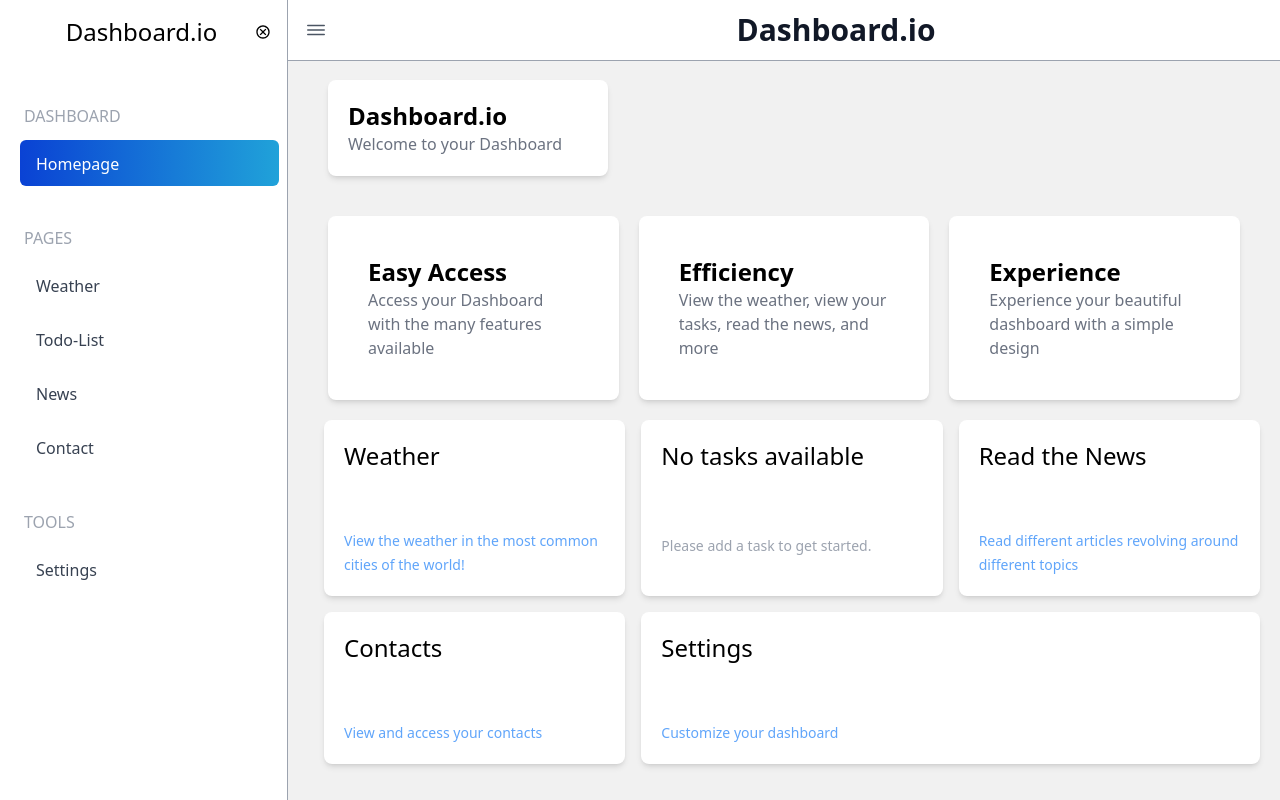
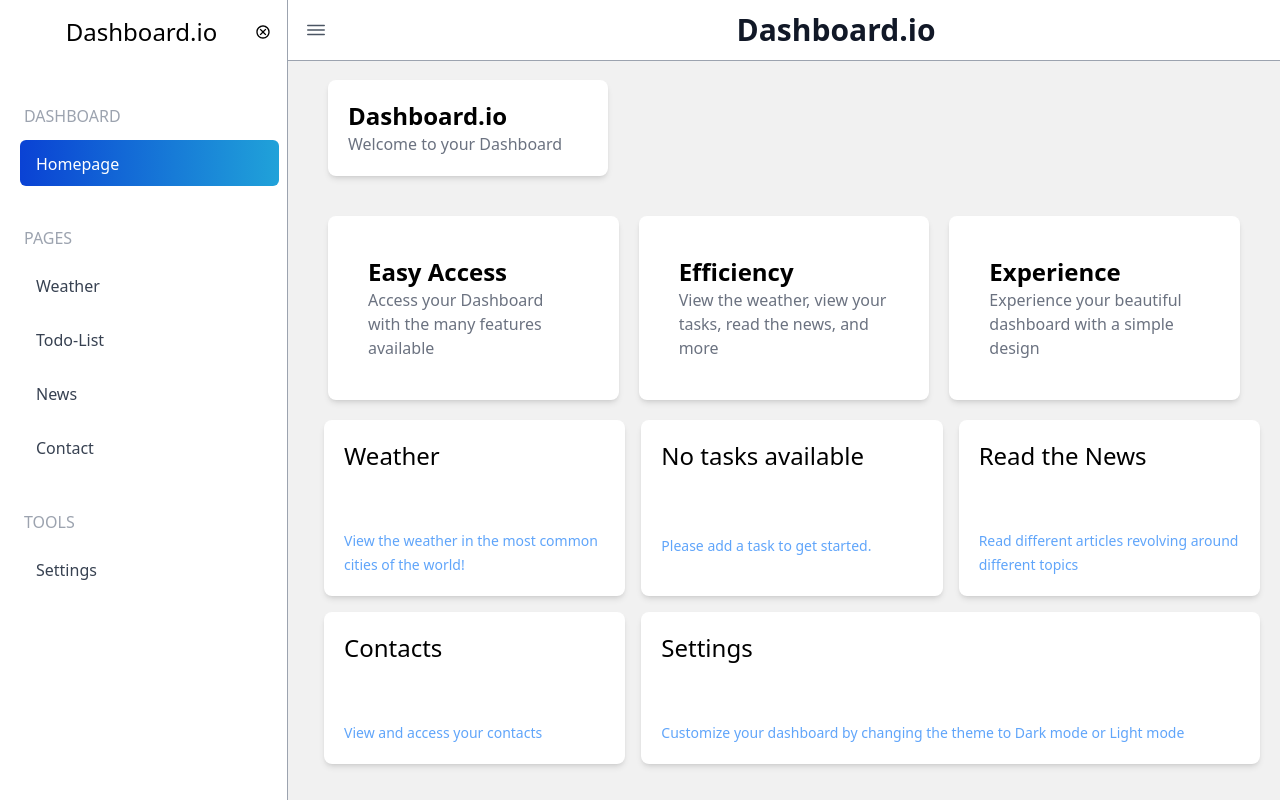
Before and after one commit to jeffreychery009/Dashboard-profile, a React (Vite) app: page / in a window 1280 px wide. Built offline with nearby package versions, Linux system fonts and the light colour scheme.

Commit message:
Last Changes

```diff
--- a/package.json
+++ b/package.json
@@ -28,6 +28,7 @@
     "eslint-plugin-react-hooks": "^4.6.2",
     "eslint-plugin-react-refresh": "^0.4.7",
     "postcss": "^8.4.40",
+    "rollup-plugin-visualizer": "^5.12.0",
     "tailwindcss": "^3.4.7",
     "typescript": "^5.2.2",
     "vite": "^5.3.4"
--- a/src/App.tsx
+++ b/src/App.tsx
@@ -9,7 +9,7 @@ import {
   Settings,
 } from "./pages/index";
 import { BrowserRouter, Routes, Route } from "react-router-dom";
-import { useStateContext } from "./context/contextProvider";
+import { useStateContext } from "./context/menuProvider";
 import { ThemeProvider } from "./context/themeProvider";
 
 const App = () => {
--- a/src/components/NavBar.tsx
+++ b/src/components/NavBar.tsx
@@ -1,6 +1,6 @@
 import React, { useEffect } from "react";
 import { IoIosMenu } from "react-icons/io";
-import { useStateContext } from "../context/contextProvider";
+import { useStateContext } from "../context/menuProvider";
 
 const NavBar = () => {
   const { activeMenu, setActiveMenu } = useStateContext();
--- a/src/components/SideBar.tsx
+++ b/src/components/SideBar.tsx
@@ -2,7 +2,7 @@ import React from "react";
 import { links } from "../data/DummyData";
 import { MdOutlineCancel } from "react-icons/md";
 import { Link, useLocation } from "react-router-dom";
-import { useStateContext } from "../context/contextProvider";
+import { useStateContext } from "../context/menuProvider";
 
 const SideBar = () => {
   const { activeMenu, setActiveMenu } = useStateContext();
--- a/src/components/index.tsx
+++ b/src/components/index.tsx
@@ -1,3 +1,2 @@
-export { default as Button } from "./Button";
 export { default as NavBar } from "./NavBar";
 export { default as SideBar } from "./SideBar";
--- a/src/main.tsx
+++ b/src/main.tsx
@@ -2,7 +2,7 @@ import React from "react";
 import ReactDOM from "react-dom/client";
 import "./index.css";
 import App from "./App";
-import { ContextProvider } from "./context/contextProvider";
+import { ContextProvider } from "./context/menuProvider";
 import { TodoProvider } from "./context/todoProvider";
 
 ReactDOM.createRoot(document.getElementById("root")!).render(
--- a/src/pages/Contacts.tsx
+++ b/src/pages/Contacts.tsx
@@ -21,7 +21,7 @@ const Contacts = () => {
           <input
             type="text"
             onChange={(e) => setSearch(e.target.value)}
-            className=" ml-5 w-full max-w-sm px-4 py-2 border border-gray-300 rounded-lg shadow-sm focus:outline-none focus:ring-2 focus:ring-blue-500 focus:border-transparent"
+            className=" ml-5 w-full max-w-sm px-4 py-2 border border-gray-300 rounded-lg shadow-lg focus:outline-none focus:ring-2 focus:ring-blue-500 focus:border-transparent  "
             placeholder="Search contact"
           />
         </div>
--- a/src/pages/Dashboard.tsx
+++ b/src/pages/Dashboard.tsx
@@ -57,7 +57,7 @@ const Dashboard = () => {
                   <span className="text-2xl font-medium dark:text-gray-100 mb-16">
                     No tasks available
                   </span>
-                  <span className="text-sm text-gray-400 font-light dark:text-blue-100">
+                  <span className="text-sm text-blue-400 font-light dark:text-blue-100">
                     Please add a task to get started.
                   </span>
                 </div>
@@ -104,7 +104,8 @@ const Dashboard = () => {
                 Settings
               </p>
               <span className="font-light text-blue-400 text-sm dark:text-blue-100">
-                Customize your dashboard
+                Customize your dashboard by changing the theme to Dark mode or
+                Light mode
               </span>
             </div>
           </div>
```
Also changed, not shown: src/context/menuProvider.tsx (renamed from src/context/contextProvider.tsx), 1 other file (tests, documents, lock files or other folders).
